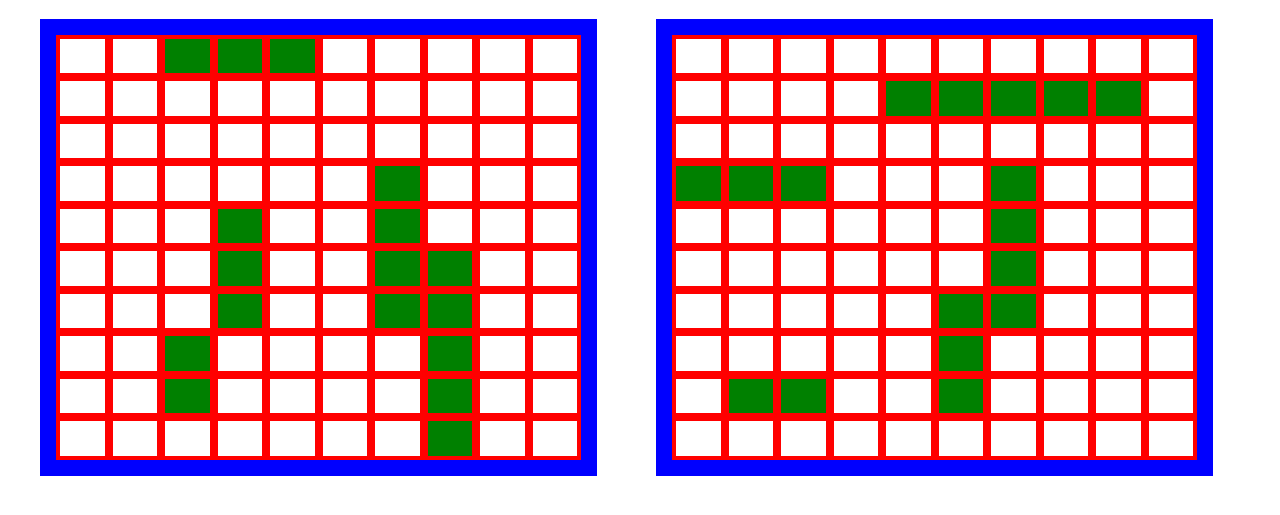
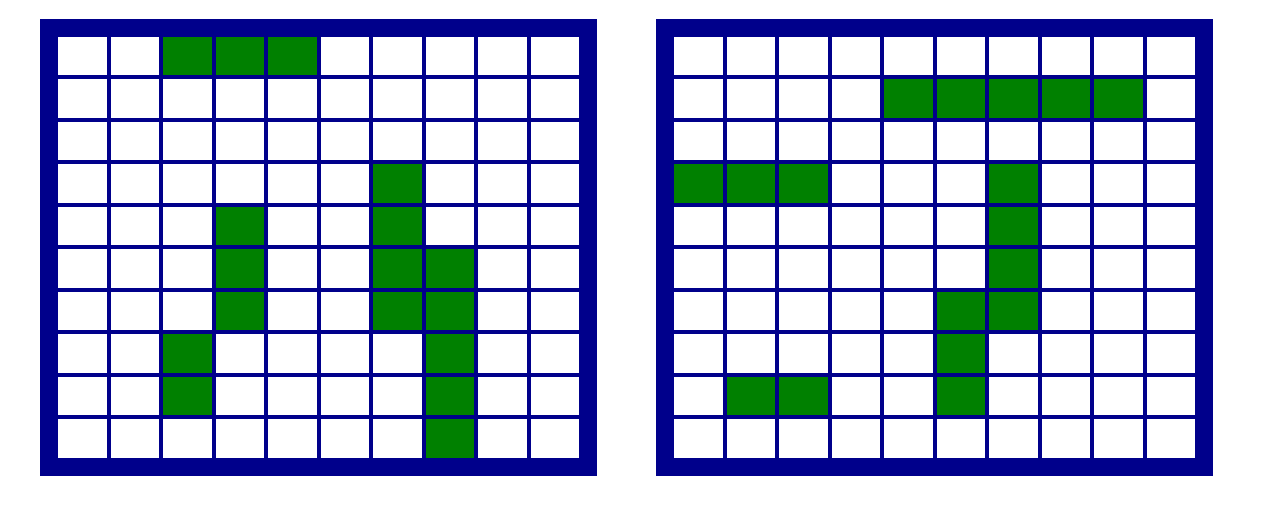
Before and after one commit to Rodri-97/battleship, a plain HTML site: page index.html in a window 1280 px wide. Both pictures are taken after a click on the button "New Game". Shown: the part 61-576 px from the top of the page. Drawn offline with Linux system fonts and the light colour scheme.

Commit message:
tweak styling

```diff
--- a/style.css
+++ b/style.css
@@ -1,3 +1,7 @@
+:root {
+    --deep-blue: rgb(0, 0, 139);
+}
+
 #title {
     text-align: center;
 }
@@ -22,7 +26,7 @@
 }
 
 .board {
-    background-color: blue;
+    background-color: var(--deep-blue);
     padding: 1rem;
     height: 425px;
     width: 525px;
@@ -32,7 +36,7 @@
 }
 
 .square {
-    border: 4px solid red;
+    border: 2px solid var(--deep-blue);
     background-color: white;
 }
 
```
